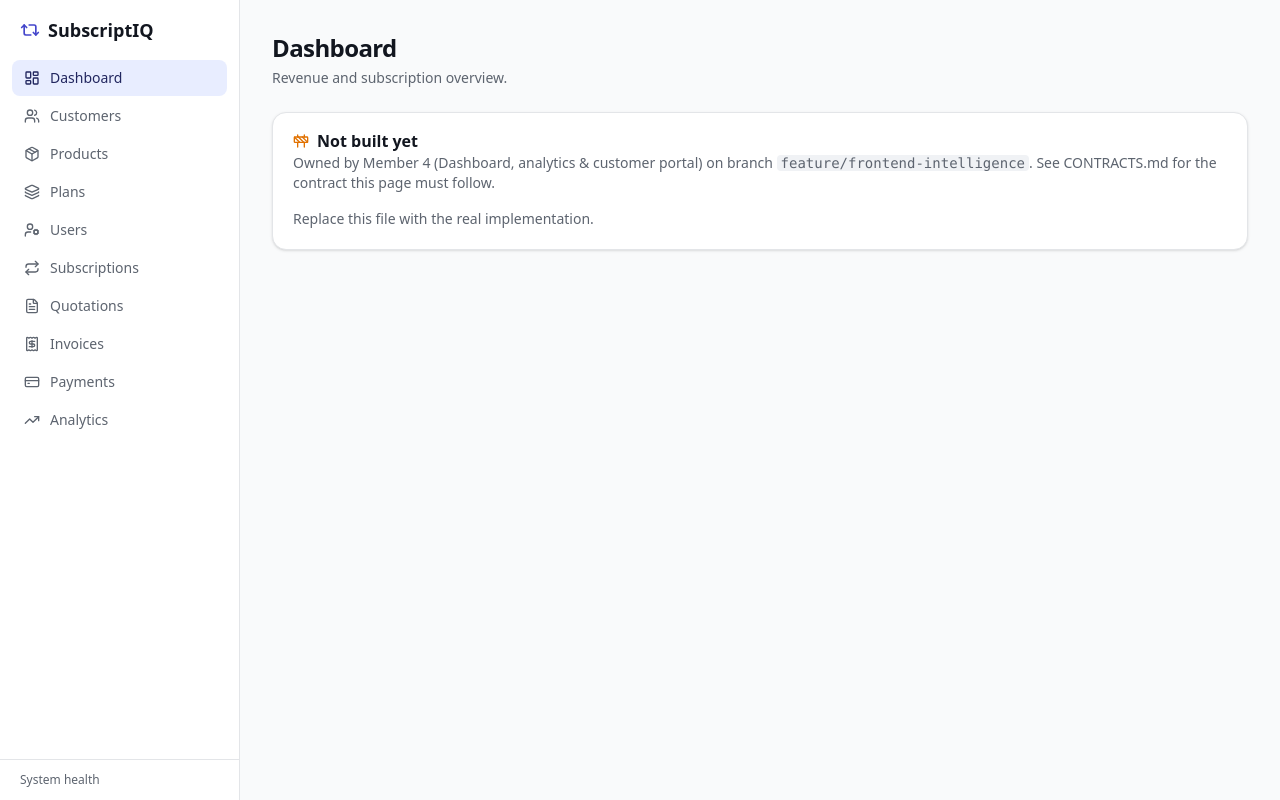
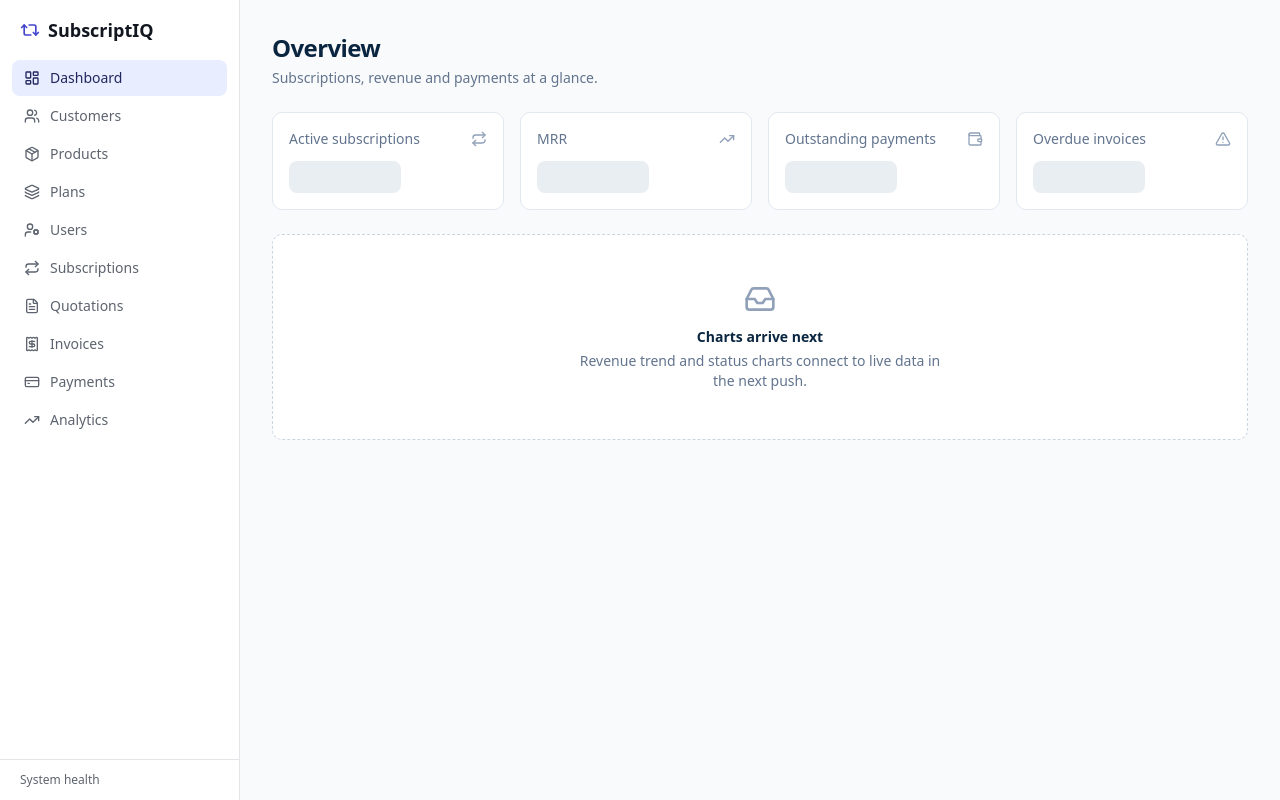
Before and after one commit to arunimanithin/subscription-management-system, a Next.js app: page /dashboard in a window 1280 px wide. Built offline with nearby package versions, Linux system fonts and the light colour scheme.

Commit message:
feat: create admin dashboard layout

```diff
--- a/src/app/(app)/dashboard/page.tsx
+++ b/src/app/(app)/dashboard/page.tsx
@@ -1,5 +1,22 @@
-import { ModulePlaceholder } from "@/components/shared/module-placeholder";
+import { Repeat, TrendingUp, Wallet, AlertTriangle } from "lucide-react";
+import { PageHeader } from "@/components/dashboard/page-header";
+import { StatCard } from "@/components/dashboard/stat-card";
+import { EmptyState } from "@/components/dashboard/empty-state";
 
+// Hour 1 placeholder: values arrive in Hour 2 from the real data layer.
 export default function DashboardPage() {
-  return <ModulePlaceholder module="intelligence" title="Dashboard" description="Revenue and subscription overview." />;
+  return (
+    <>
+      <PageHeader title="Overview" description="Subscriptions, revenue and payments at a glance." />
+      <div className="grid gap-4 sm:grid-cols-2 xl:grid-cols-4">
+        <StatCard label="Active subscriptions" icon={Repeat} loading />
+        <StatCard label="MRR" icon={TrendingUp} loading />
+        <StatCard label="Outstanding payments" icon={Wallet} loading />
+        <StatCard label="Overdue invoices" icon={AlertTriangle} tone="danger" loading />
+      </div>
+      <div className="mt-6">
+        <EmptyState title="Charts arrive next" description="Revenue trend and status charts connect to live data in the next push." />
+      </div>
+    </>
+  );
 }
--- /dev/null
+++ b/src/components/ui/sheet.tsx
@@ -0,0 +1,80 @@
+"use client";
+
+import * as React from "react";
+import { cn } from "@/lib/utils";
+import { X } from "lucide-react";
+
+interface SheetContextValue {
+  open: boolean;
+  onOpenChange: (open: boolean) => void;
+}
+
+const SheetContext = React.createContext<SheetContextValue | null>(null);
+
+export function Sheet({
+  open = false,
+  onOpenChange,
+  children,
+}: {
+  open?: boolean;
+  onOpenChange?: (open: boolean) => void;
+  children: React.ReactNode;
+}) {
+  return (
+    <SheetContext.Provider value={{ open, onOpenChange: onOpenChange ?? (() => {}) }}>
+      {children}
+    </SheetContext.Provider>
+  );
+}
+
+export function SheetContent({
+  side = "left",
+  className,
+  children,
+}: {
+  side?: "left" | "right";
+  className?: string;
+  children: React.ReactNode;
+}) {
+  const ctx = React.useContext(SheetContext);
+  if (!ctx || !ctx.open) return null;
+
+  return (
+    <div className="fixed inset-0 z-50 flex">
+      {/* Backdrop */}
+      <div
+        className="fixed inset-0 bg-black/50 transition-opacity"
+        onClick={() => ctx.onOpenChange(false)}
+        aria-hidden="true"
+      />
+      {/* Panel */}
+      <div
+        className={cn(
+          "relative z-50 flex h-full w-full max-w-xs flex-col bg-white shadow-xl transition-transform",
+          side === "left" ? "mr-auto" : "ml-auto",
+          className
+        )}
+      >
+        <button
+          type="button"
+          onClick={() => ctx.onOpenChange(false)}
+          className="absolute right-4 top-4 rounded-sm p-1 text-slate-400 hover:text-slate-600 focus:outline-none"
+          aria-label="Close"
+        >
+          <X className="h-4 w-4" />
+        </button>
+        {children}
+      </div>
+    </div>
+  );
+}
+
+export function SheetTitle({
+  className,
+  children,
+}: {
+  className?: string;
+  children: React.ReactNode;
+}) {
+  return <h2 className={cn("text-lg font-semibold", className)}>{children}</h2>;
+}
--- /dev/null
+++ b/src/components/ui/skeleton.tsx
@@ -0,0 +1,7 @@
+import { cn } from "@/lib/utils";
+
+function Skeleton({ className, ...props }: React.HTMLAttributes<HTMLDivElement>) {
+  return <div className={cn("animate-pulse rounded-md bg-slate-200", className)} {...props} />;
+}
+
+export { Skeleton };
```
